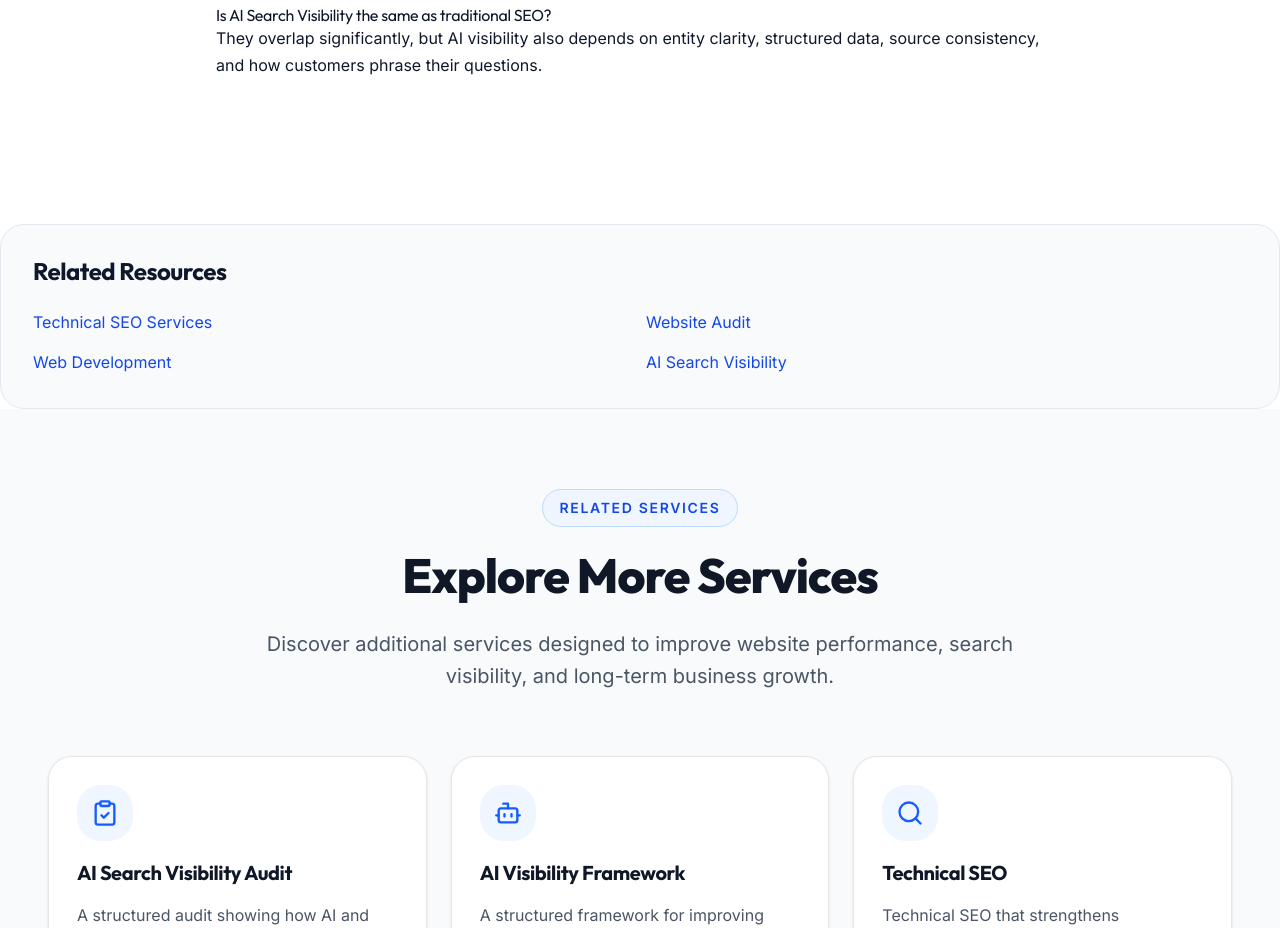
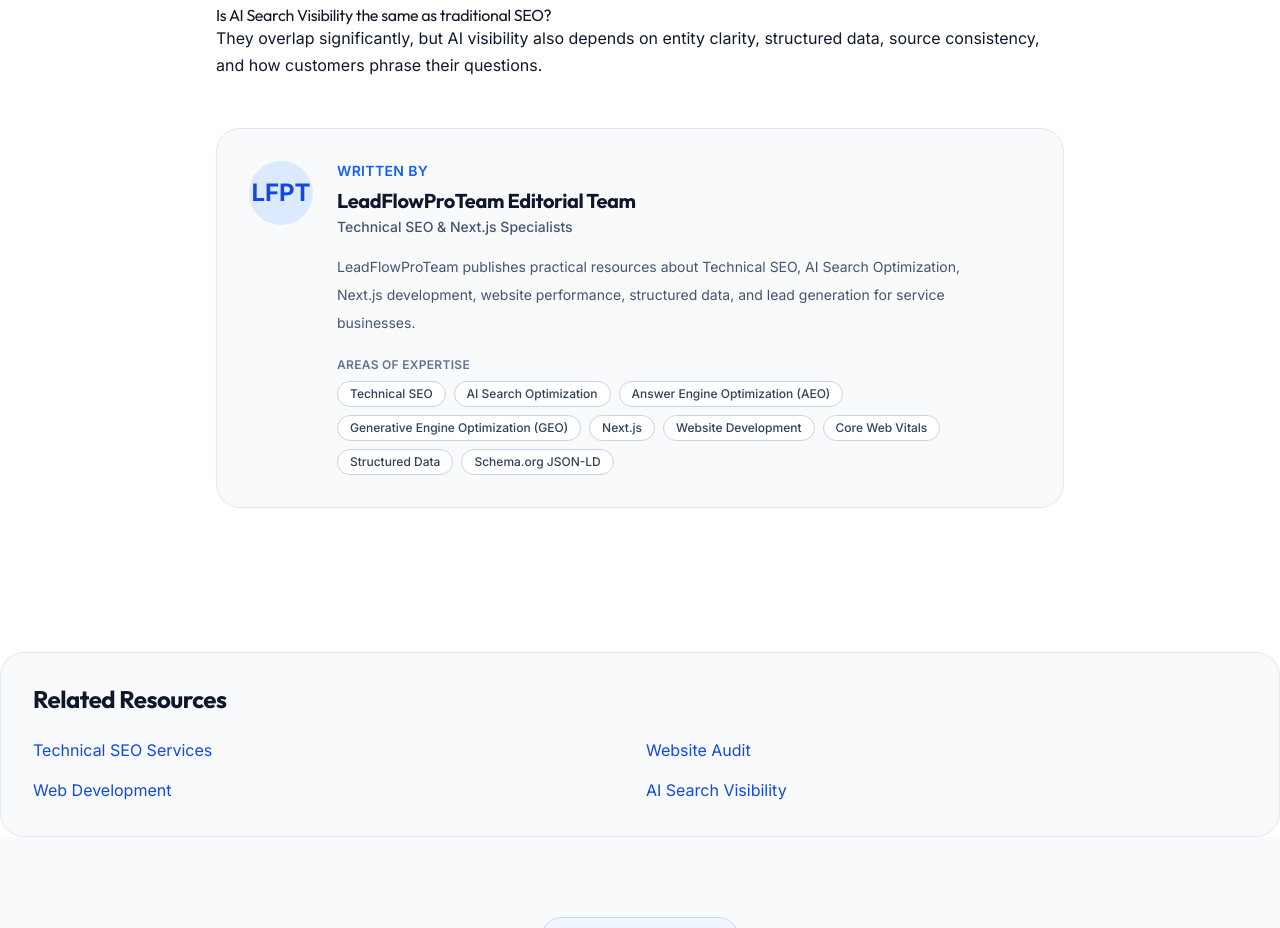
Before and after one commit to leadflowproteam/leadflowproteam, a Next.js app: page /resources/ai-search-visibility-guide in a window 1280 px wide. Shown: the part 1700-2628 px from the top of the page. Built offline with nearby package versions, Linux system fonts and the light colour scheme.

Commit message:
feat(resources): author byline card with Person schema on articles

```diff
--- a/app/resources/[slug]/page.tsx
+++ b/app/resources/[slug]/page.tsx
@@ -3,6 +3,7 @@
 
 import JsonLd from "@/components/seo/JsonLd";
 import EntityList from "@/components/seo/EntityList";
+import AuthorByline from "@/components/seo/AuthorByline";
 
 import RelatedResources from "@/components/sections/RelatedResources";
 import RelatedServices from "@/components/sections/RelatedServices";
@@ -12,7 +13,6 @@
 import { resourceLinks } from "@/lib/resource-links";
 import { siteGraph } from "@/lib/jsonld/site-graph";
 import InternalLinks from "@/lib/seo/InternalLinks";
-
 
 import {
   articleSchema,
@@ -35,7 +35,6 @@
   params,
 }: PageProps): Promise<Metadata> {
   const { slug } = await params;
-
   const article = resources.find(
     (item) => item.slug === slug,
   );
@@ -65,7 +64,6 @@
   params,
 }: PageProps) {
   const { slug } = await params;
-
   const article = resources.find(
     (item) => item.slug === slug,
   );
@@ -74,11 +72,12 @@
     notFound();
   }
 
-  const content =
-  resourceContents.find(
+  const content = resourceContents.find(
     (item) => item.slug === slug,
   );
   const links = resourceLinks[article.slug];
+
+  const authorSlug = "leadflowproteam";
 
   return (
     <>
@@ -91,6 +90,7 @@
             published: article.publishedAt,
             entitySlugs: links?.entities,
             serviceSlugs: links?.services,
+            authorSlug,
           }),
 
           breadcrumbSchema([
@@ -133,13 +133,10 @@
           {article.description}
         </p>
 
-        <EntityList
-          entities={article.entityKeywords}
-        />
+        <EntityList entities={article.entityKeywords} />
 
         {content ? (
           <article className="prose prose-lg mt-12 max-w-none">
-
             <p>{content.introduction}</p>
 
             {content.sections.map((section) => (
@@ -160,9 +157,7 @@
             </section>
 
             <section className="mt-12">
-              <h2>
-                Frequently Asked Questions
-              </h2>
+              <h2>Frequently Asked Questions</h2>
 
               {content.faqs.map((faq) => (
                 <div
@@ -175,7 +170,6 @@
                 </div>
               ))}
             </section>
-
           </article>
         ) : (
           <div className="mt-12 rounded-2xl border border-dashed border-gray-300 bg-slate-50 p-8">
@@ -190,6 +184,8 @@
             </p>
           </div>
         )}
+
+        <AuthorByline authorSlug={authorSlug} />
       </main>
 
       <InternalLinks
@@ -217,9 +213,7 @@
         currentSlug={article.relatedServices[0]}
       />
 
-      <RelatedResources
-        currentSlug={article.slug}
-      />
+      <RelatedResources currentSlug={article.slug} />
     </>
   );
 }
```
Lines whose indentation alone changed are shown as unchanged.
